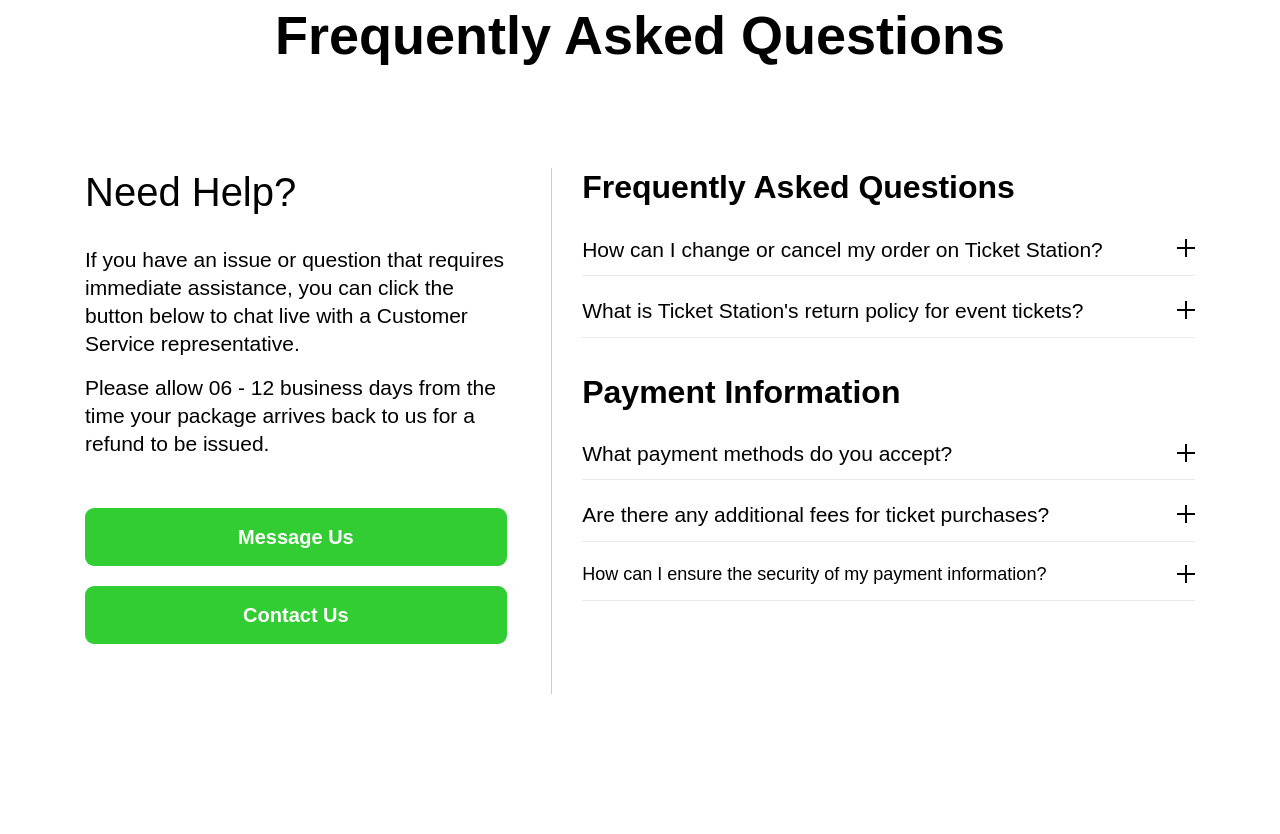
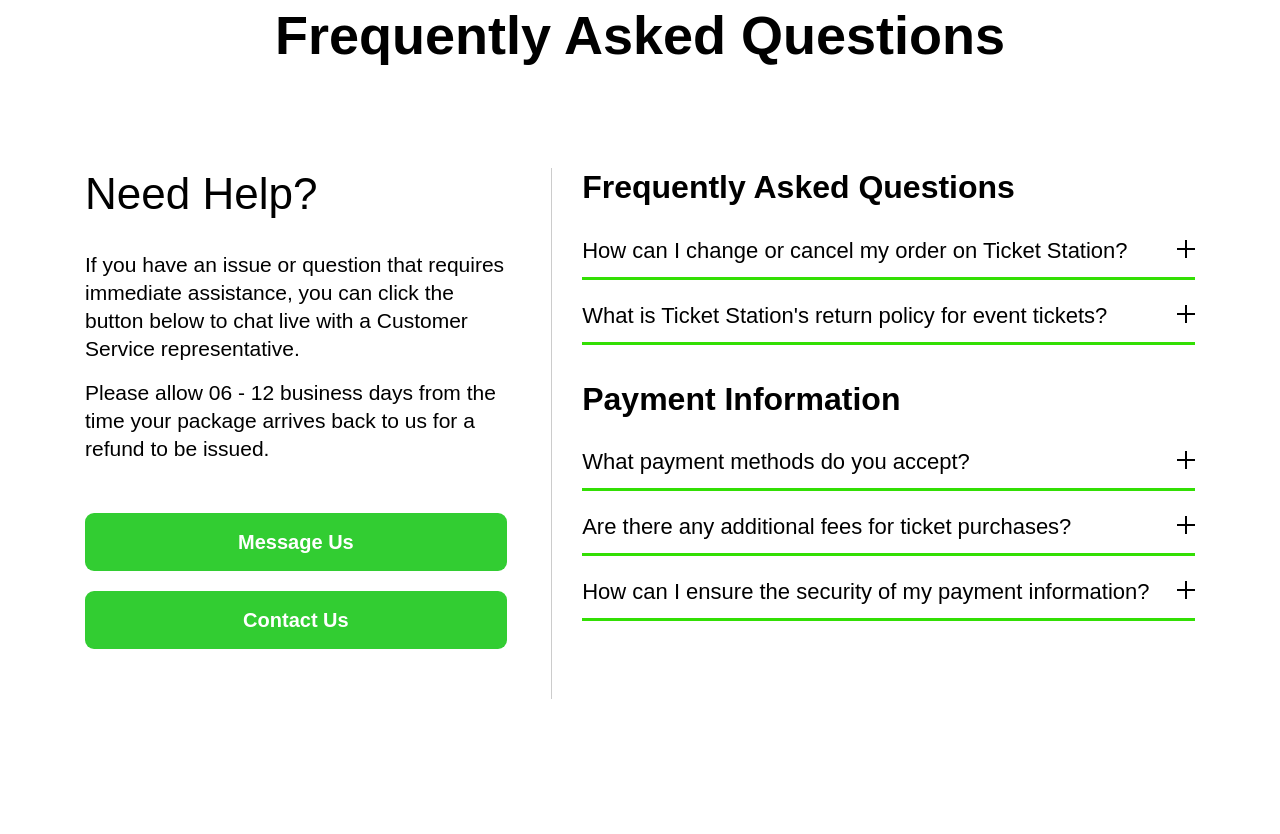
Before and after one commit to Aeden-Manell/Ticket-Station-Group-A, a plain HTML site: page aboutus.html in a window 1280 px wide. Shown: the part 3486-4320 px from the top of the page. Drawn offline with Linux system fonts and the light colour scheme; a web font is replaced by a local one.

Commit message:
version 1.5

```diff
--- a/aboutus.html
+++ b/aboutus.html
@@ -376,15 +376,15 @@
                     <div class="faq-item">
                         <div class="faq-label" id="faqlabel">How can I change or cancel my order on Ticket Station?<i></i></div>
                         <div class="faq-cont">
-                            <p>As an online ticketing platform, Ticket Station likely has a process in place for customers to modify or cancel their orders. Typically, you can log into your account on their website, navigate to your order history, and look for options to change or cancel your order.  </p>
-                            <p>However, the specific process and any associated fees or conditions may vary based on Ticket Station's policies and the event organizer's rules. It's recommended to check their website or contact their customer support for detailed instructions on order changes or cancellations.  </p>
+                            <p class="faq-paragraph">As an online ticketing platform, Ticket Station likely has a process in place for customers to modify or cancel their orders. Typically, you can log into your account on their website, navigate to your order history, and look for options to change or cancel your order.  </p>
+                            <p class="faq-paragraph">However, the specific process and any associated fees or conditions may vary based on Ticket Station's policies and the event organizer's rules. It's recommended to check their website or contact their customer support for detailed instructions on order changes or cancellations.  </p>
                         </div>
                     </div>
                     <div class="faq-item">
                         <div class="faq-label" id="faqlabel">What is Ticket Station's return policy for event tickets?<i></i></div>
                         <div class="faq-cont">
-                            <p>Ticket Station's return policy for event tickets is not explicitly stated in the provided information. However, most ticketing platforms have specific policies in place regarding returns and refunds. These policies often depend on factors such as the reason for the return, the timing of the request (e.g., before or after the event), and the event organizer's rules.   </p>
-                            <p>It's advisable to review Ticket Station's website or reach out to their customer support team to understand their specific return policy, eligibility criteria, and any applicable fees or restrictions.  </p>
+                            <p class="faq-paragraph">Ticket Station's return policy for event tickets is not explicitly stated in the provided information. However, most ticketing platforms have specific policies in place regarding returns and refunds. These policies often depend on factors such as the reason for the return, the timing of the request (e.g., before or after the event), and the event organizer's rules.   </p>
+                            <p class="faq-paragraph">It's advisable to review Ticket Station's website or reach out to their customer support team to understand their specific return policy, eligibility criteria, and any applicable fees or restrictions.  </p>
                         </div>
                     </div>
                 </div>
@@ -393,22 +393,22 @@
                     <div class="faq-item">
                         <div class="faq-label" id="faqlabel">What payment methods do you accept?<i></i></div>
                         <div class="faq-cont">
-                            <p>At Ticket Station, we strive to provide a seamless and convenient payment experience for our customers. We accept major credit and debit cards, including Visa, Mastercard, and American Express.   </p>
-                            <p>Additionally, we offer secure online payment options through trusted payment gateways like PayPal and Ozow.  </p>
+                            <p class="faq-paragraph">At Ticket Station, we strive to provide a seamless and convenient payment experience for our customers. We accept major credit and debit cards, including Visa, Mastercard, and American Express.   </p>
+                            <p class="faq-paragraph">Additionally, we offer secure online payment options through trusted payment gateways like PayPal and Ozow.  </p>
                         </div>
                     </div>
                     <div class="faq-item">
                         <div class="faq-label" id="faqlabel">Are there any additional fees for ticket purchases?<i></i></div>
                         <div class="faq-cont">
-                            <p>To ensure transparency, we clearly display all applicable fees during the checkout process. Ticket Station charges a nominal service fee to cover the costs associated with maintaining our secure ticketing platform and providing exceptional customer service.  </p>
-                            <p>Please note that event organizers may also include additional fees, such as venue fees or taxes, which will be clearly communicated during your purchase.  </p>
+                            <p class="faq-paragraph">To ensure transparency, we clearly display all applicable fees during the checkout process. Ticket Station charges a nominal service fee to cover the costs associated with maintaining our secure ticketing platform and providing exceptional customer service.  </p>
+                            <p class="faq-paragraph">Please note that event organizers may also include additional fees, such as venue fees or taxes, which will be clearly communicated during your purchase.  </p>
                         </div>
                     </div>
                     <div class="faq-item">
-                        <div class="faq-label">How can I ensure the security of my payment information?<i></i></div>
+                        <div class="faq-label" id="faqlabel">How can I ensure the security of my payment information?<i></i></div>
                         <div class="faq-cont">
-                            <p>At Ticket Station, we prioritize the safety and security of your personal and payment information. Our platform employs industry-standard encryption protocols and follows strict data protection policies to safeguard your sensitive data.   </p>
-                            <p> We also work with reputable payment processors to ensure that all transactions are handled securely and in compliance with relevant regulations.
+                            <p class="faq-paragraph">At Ticket Station, we prioritize the safety and security of your personal and payment information. Our platform employs industry-standard encryption protocols and follows strict data protection policies to safeguard your sensitive data.   </p>
+                            <p class="faq-paragraph"> We also work with reputable payment processors to ensure that all transactions are handled securely and in compliance with relevant regulations.
                             </p>
                         </div>
                     </div>
--- a/css/main-stylesheet.css
+++ b/css/main-stylesheet.css
@@ -1576,7 +1576,7 @@ margin-bottom: -2px;
 .faq-item {
 	width: 100%;
 	margin: 7px 0px;
-	border-bottom: #ebebeb 1px solid;
+	border-bottom: #33df04 3px solid;
 }
 
 .faq-item .faq-label {
@@ -1677,7 +1677,7 @@ margin-bottom: -2px;
 #faq-h3{
   color: #000000;
   font-weight: 500;
-  font-size: 40px;
+  font-size: 44px;
   margin-bottom: 30px;
 }
 
@@ -1693,7 +1693,13 @@ padding-left: 30px;
 }
 
 #faqlabel{
-  font-size: 21px;
+  font-size: 22px;
   padding-bottom: 10px;
   font-weight: 500;
 }
+
+.faq-paragraph{
+  color: #000000;
+  font-weight: 500;
+  font-size: 18px;
+}
```
